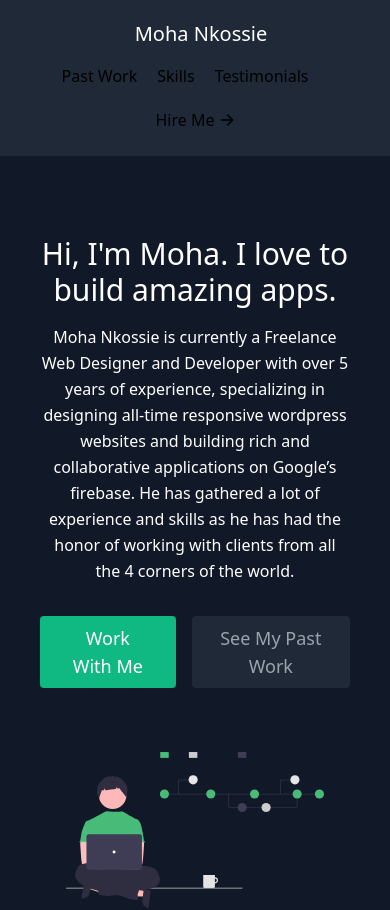
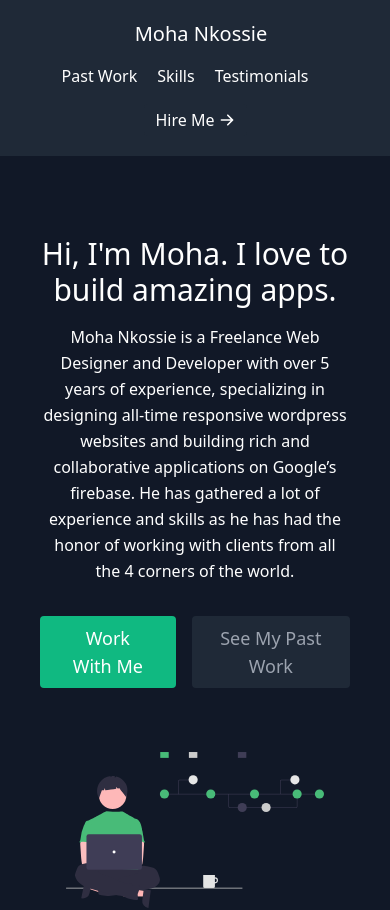
Before and after one commit to mohankossie/portfolio, a React (Create React App) app: page / in a window 390 px wide. Shown: the top 910 px of the page. Built offline with nearby package versions, Linux system fonts and the light colour scheme.

Commit message:
Deployed

```diff
--- a/src/components/About.js
+++ b/src/components/About.js
@@ -11,7 +11,7 @@ export default function() {
                         <br className="hidden lg:inline-block" /> I love to build amazing apps.
                     </h1>
                     <p className="mb-8 leading-relaxed text-white">
-                    Moha Nkossie is currently a Freelance Web Designer and Developer with over 5 years of experience, specializing in designing all-time responsive wordpress websites and building rich and collaborative applications on Google’s firebase. He has gathered a lot of experience and skills as he has had the honor of working with clients from all the 4 corners of the world.
+                    Moha Nkossie is a Freelance Web Designer and Developer with over 5 years of experience, specializing in designing all-time responsive wordpress websites and building rich and collaborative applications on Google’s firebase. He has gathered a lot of experience and skills as he has had the honor of working with clients from all the 4 corners of the world.
                     </p>
                     <div className="flex justify-center">
                         <a href="#contact" className="inline-flex text-white bg-green-500 border-0 py-2 px-6 focus:outline-none hover:bg-green-600 rounded text-lg">
--- a/src/components/Contact.js
+++ b/src/components/Contact.js
@@ -39,16 +39,14 @@ export default function Contact() {
             marginHeight={0}
             marginWidth={0}
             style={{ filter: "opacity(0.7)" }}
-            src="https://www.google.com/maps/embed/v1/place?q=97+warren+st+new+york+city&key=AIzaSyBFw0Qbyq9zTFTd-tUY6dZWTgaQzuU17R8"
-          />
+            src="https://www.google.com/maps/embed/v1/place?q=+Capetown&key=AIzaSyBFw0Qbyq9zTFTd-tUY6dZWTgaQzuU17R8"></iframe>
           <div className="bg-gray-900 relative flex flex-wrap py-6 rounded shadow-md">
             <div className="lg:w-1/2 px-6">
               <h2 className="title-font font-semibold text-white tracking-widest text-xs">
                 ADDRESS
               </h2>
-              <p className="mt-1">
-                10 Recreation Road <br />
-                Fish Hoek, 7975
+              <p className="mt-1 text-white">
+                Capetown, South Africa
               </p>
             </div>
             <div className="lg:w-1/2 px-6 mt-4 lg:mt-0">
@@ -61,8 +59,8 @@ export default function Contact() {
               <h2 className="title-font font-semibold text-white tracking-widest text-xs mt-4">
                 PHONE
               </h2>
-              <p className="leading-relaxed">
-                  0603406080
+              <p className="leading-relaxed text-white">
+                  0603408060
               </p>
             </div>
           </div>
@@ -75,9 +73,11 @@ export default function Contact() {
           <h2 className="text-white sm:text-4xl text-3xl mb-1 font-medium title-font">
             Hire Me
           </h2>
-          <p className="leading-relaxed mb-5">
-            Lorem ipsum dolor sit amet consectetur, adipisicing elit. Illum
-            suscipit officia aspernatur veritatis. Asperiores, aliquid?
+          <p className="leading-relaxed mb-5 text-white">
+          I have over 7 years of experience developing websites,
+          with 12 businesses relying on my skills and expertise on a daily basis since 2021.
+          Working directly with the top management of these businesses has "bigly" improved my communication skills with my clients.
+          I get the job done!
           </p>
           <div className="relative mb-4">
             <label htmlFor="name" className="leading-7 text-sm text-gray-400">
--- a/src/components/Navbar.js
+++ b/src/components/Navbar.js
@@ -12,17 +12,17 @@ export default function Navbar() {
                     </a>
                 </a>
                 <nav className="md:mr-auto md:ml-4 md:py-1 md:pl-4 md:border-l md:border-gray-700 flex flex-wrap items-center text-base justify-center"  >
-                    <a href="#projects" className="mr-5 hover:text-white">
+                    <a href="#projects" className="mr-5 text-white">
                         Past Work
                     </a>
-                    <a href="#skills" className="mr-5 hover:text-white">
+                    <a href="#skills" className="mr-5 text-white">
                         Skills
                     </a>
-                    <a href="#testimonials" className="mr-5 hover:text-white">
+                    <a href="#testimonials" className="mr-5 text-white">
                         Testimonials
                     </a>
                 </nav>
-                <a href="#contact" className="inline-flex items-center bg-gray-800 border-0 py-1 px-3 focus:outline-none hover:bg-gray-700 rounded text-base mt-4 md:mt-0">
+                <a href="#contact" className="inline-flex items-center bg-gray-800 border-0 py-1 px-3 focus:outline-none hover:bg-gray-700 rounded text-white mt-4 md:mt-0">
                     Hire Me
                   <ArrowRightIcon className="w-4 h-4 ml-1" />
                 </a>
--- a/src/components/Skills.js
+++ b/src/components/Skills.js
@@ -12,7 +12,7 @@ export default function Skills() {
                     <h1 className="sm:text-4xl text-3xl font-medium title-font text-white mb-4" >
                         Skills &amp; Technologies
                     </h1>
-                    <p className="text-base leading-relaxed xl:w-2/4 lg:w-3/4 mx-auto">
+                    <p className="text-white leading-relaxed xl:w-2/4 lg:w-3/4 mx-auto">
                         Lorem ipsum dolor sit amet consectetur, adipisicing elit. Nisi sit
                         ipsa delectus eum quo voluptas aspernatur accusantium distinctio
                         possimus est.
```
Also changed, not shown: 7 other files (tests, documents, lock files or other folders).
